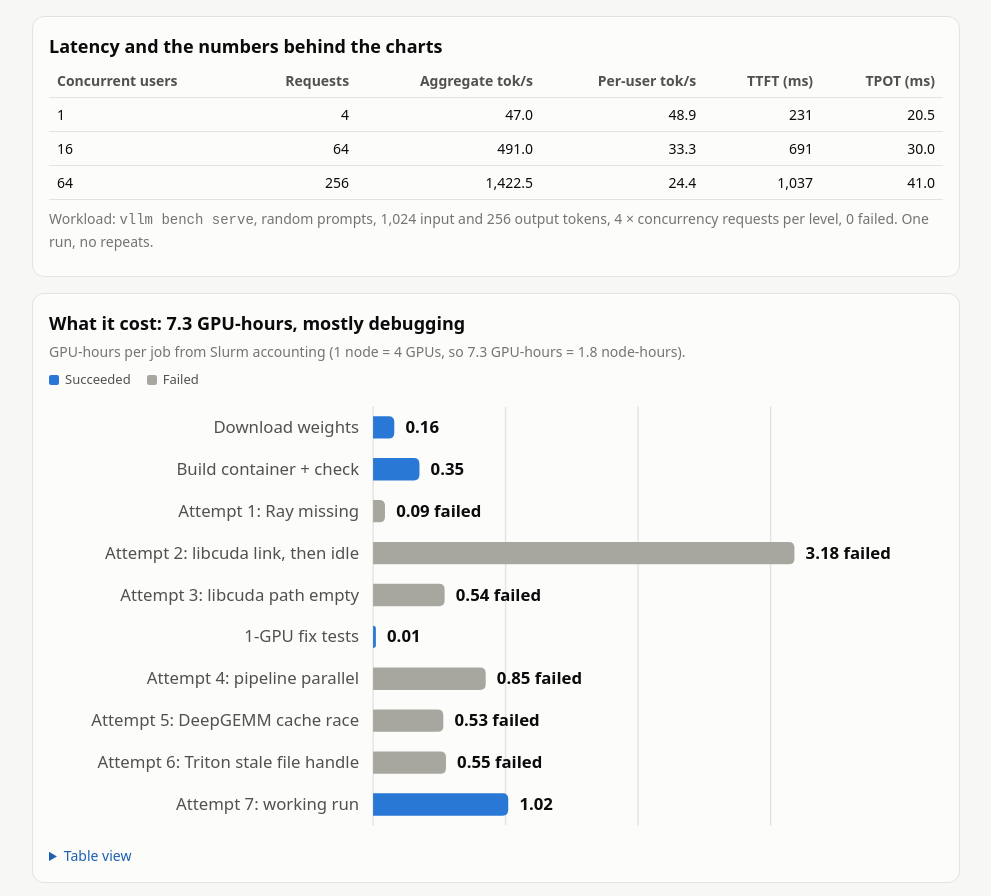
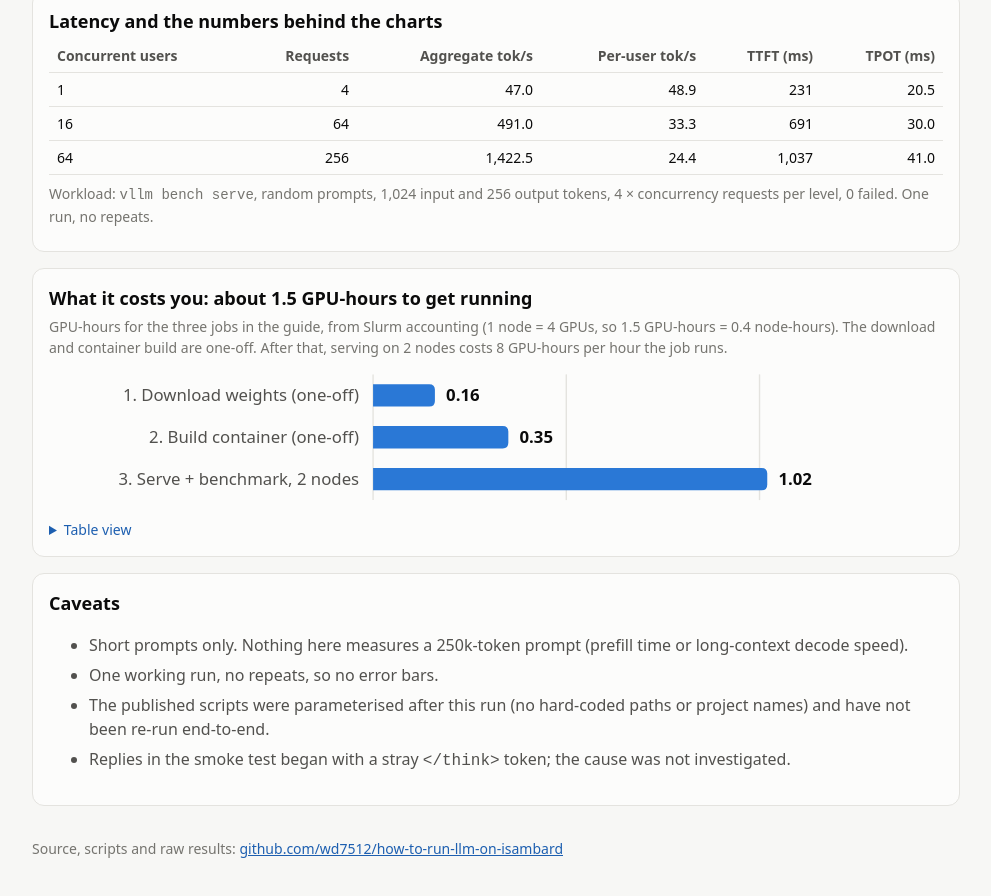
Before and after one commit to wd7512/how-to-run-llm-on-isambard, a plain HTML site: page docs/index.html in a window 1280 px wide. Shown: the part 1208-2104 px from the top of the page, without its empty margins (144-1135 px from the left). Drawn offline with Linux system fonts and the light colour scheme.

Commit message:
Reframe cost around what it takes to reproduce (~1.5 GPU-hours)
Co-Authored-By: Claude Sonnet 5.5 <noreply@anthropic.com>

```diff
--- a/docs/index.html
+++ b/docs/index.html
@@ -4,7 +4,7 @@
 <meta charset="utf-8">
 <meta name="viewport" content="width=device-width, initial-scale=1">
 <title>DeepSeek V4.1 Flash on Isambard</title>
-<meta name="description" content="Measured inference throughput and GPU-hour cost of running DeepSeek-V4.1-Flash-1017 on 2 Isambard-AI nodes (8 x GH200) with vLLM.">
+<meta name="description" content="Measured inference throughput and the GPU-hour cost of running DeepSeek-V4.1-Flash-1017 on 2 Isambard-AI nodes (8 x GH200) with vLLM.">
 <style>
 :root {
   color-scheme: light;
@@ -83,7 +83,7 @@ footer { margin-top: 32px; font-size: 14px; color: var(--text-muted); }
 <body>
 <main>
   <h1>DeepSeek V4.1 Flash on Isambard</h1>
-  <p class="sub">Measured inference speed and GPU-hour cost of serving
+  <p class="sub">Measured inference speed and what it costs to serve
     <code>DeepSeek-V4.1-Flash-1017</code> (552B-parameter mixture-of-experts, 1M-token context)
     on <strong>2 Isambard-AI nodes, 8 &times; GH200</strong>, with vLLM 0.33.0.
     Run on 15 November 2026. <a href="https://github.com/wd7512/how-to-run-llm-on-isambard/blob/main/HOWTO.md">How we got it running &rarr;</a></p>
@@ -113,9 +113,8 @@ footer { margin-top: 32px; font-size: 14px; color: var(--text-muted); }
   </section>
 
   <section class="card">
-    <h2>What it cost: 7.3 GPU-hours, mostly debugging</h2>
-    <p class="desc">GPU-hours per job from Slurm accounting (1 node = 4 GPUs, so 7.3 GPU-hours = 1.8 node-hours).</p>
-    <div class="legend"><span><i style="background:var(--series-1)"></i>Succeeded</span><span><i style="background:var(--series-neutral)"></i>Failed</span></div>
+    <h2>What it costs you: about 1.5 GPU-hours to get running</h2>
+    <p class="desc">GPU-hours for the three jobs in the guide, from Slurm accounting (1 node = 4 GPUs, so 1.5 GPU-hours = 0.4 node-hours). The download and container build are one-off. After that, serving on 2 nodes costs 8 GPU-hours per hour the job runs.</p>
     <div id="c-cost"></div>
     <details><summary>Table view</summary><div class="tablewrap"><table id="t-cost"></table></div></details>
   </section>
@@ -144,16 +143,9 @@ const bench = [
   {c: 64, req: 256, tps: 1422.45, ttft: 1036.80, tpot: 41.03}
 ];
 const cost = [
-  {s: "Download weights",                       h: 0.16, ok: true},
-  {s: "Build container + check",                h: 0.35, ok: true},
-  {s: "Attempt 1: Ray missing",                 h: 0.09, ok: false},
-  {s: "Attempt 2: libcuda link, then idle",     h: 3.18, ok: false},
-  {s: "Attempt 3: libcuda path empty",          h: 0.54, ok: false},
-  {s: "1-GPU fix tests",                        h: 0.01, ok: true},
-  {s: "Attempt 4: pipeline parallel",           h: 0.85, ok: false},
-  {s: "Attempt 5: DeepGEMM cache race",         h: 0.53, ok: false},
-  {s: "Attempt 6: Triton stale file handle",    h: 0.55, ok: false},
-  {s: "Attempt 7: working run",                 h: 1.02, ok: true}
+  {s: "1. Download weights (one-off)",          h: 0.16, ok: true},
+  {s: "2. Build container (one-off)",           h: 0.35, ok: true},
+  {s: "3. Serve + benchmark, 2 nodes",          h: 1.02, ok: true}
 ];
 const NS = "http://www.w3.org/2000/svg";
 const tip = document.getElementById("tip");
@@ -210,12 +202,12 @@ document.getElementById("t-bench").innerHTML =
   bench.map(d => `<tr><td>${d.c}</td><td>${d.req}</td><td>${fmt(d.tps, 1)}</td><td>${fmt(1000 / d.tpot, 1)}</td><td>${fmt(d.ttft, 0)}</td><td>${fmt(d.tpot, 1)}</td></tr>`).join("") +
   "</tbody>";
 
-// Horizontal bars: cost per job, sorted as run; value at the tip, failed ones labelled in text too.
+// Horizontal bars: cost per job; value at the tip.
 (function () {
   const W = 640, rowH = 30, L = 232, R = 76, T = 6, H = T + rowH * cost.length + 8;
-  const max = 3.5, svg = el("svg", {viewBox: `0 0 ${W} ${H}`, role: "img", "aria-label": "GPU-hours per job"});
+  const max = 1.2, svg = el("svg", {viewBox: `0 0 ${W} ${H}`, role: "img", "aria-label": "GPU-hours per job"});
   const x = v => L + (W - L - R) * v / max;
-  [0, 1, 2, 3].forEach(v => {
+  [0, 0.5, 1].forEach(v => {
     el("line", {class: "grid", x1: x(v), x2: x(v), y1: T, y2: H - 8}, svg);
   });
   cost.forEach((d, i) => {
@@ -223,15 +215,15 @@ document.getElementById("t-bench").innerHTML =
     const lab = el("text", {x: L - 10, y: yc + 4, "text-anchor": "end"}, svg); lab.textContent = d.s;
     const path = `M${x(0)},${yc - bh/2} H${x(0) + w - r} Q${x(0) + w},${yc - bh/2} ${x(0) + w},${yc - bh/2 + r} V${yc + bh/2 - r} Q${x(0) + w},${yc + bh/2} ${x(0) + w - r},${yc + bh/2} H${x(0)} Z`;
     const m = el("path", {class: "mark" + (d.ok ? "" : " neutral"), d: path}, svg);
-    hover(m, `${d.s}: ${fmt(d.h, 2)} GPU-hours (${d.ok ? "succeeded" : "failed"})`);
+    hover(m, `${d.s}: ${fmt(d.h, 2)} GPU-hours`);
     const v = el("text", {class: "val", x: x(0) + w + 8, y: yc + 4}, svg);
-    v.textContent = fmt(d.h, 2) + (d.ok ? "" : " failed");
+    v.textContent = fmt(d.h, 2) + "";
   });
   document.getElementById("c-cost").appendChild(svg);
   document.getElementById("t-cost").innerHTML =
-    "<thead><tr><th>Job</th><th>Outcome</th><th>GPU-hours</th></tr></thead><tbody>" +
-    cost.map(d => `<tr><td>${d.s}</td><td>${d.ok ? "succeeded" : "failed"}</td><td>${fmt(d.h, 2)}</td></tr>`).join("") +
-    `<tr><td><strong>Total</strong></td><td></td><td><strong>${fmt(cost.reduce((a, d) => a + d.h, 0), 2)}</strong></td></tr></tbody>`;
+    "<thead><tr><th>Job</th><th>GPU-hours</th></tr></thead><tbody>" +
+    cost.map(d => `<tr><td>${d.s}</td><td>${fmt(d.h, 2)}</td></tr>`).join("") +
+    `<tr><td><strong>Total</strong></td><td><strong>${fmt(cost.reduce((a, d) => a + d.h, 0), 2)}</strong></td></tr></tbody>`;
 })();
 </script>
 </body>
```
Also changed, not shown: results/gpu_hours.json (+7 -14 lines), 2 other files.
